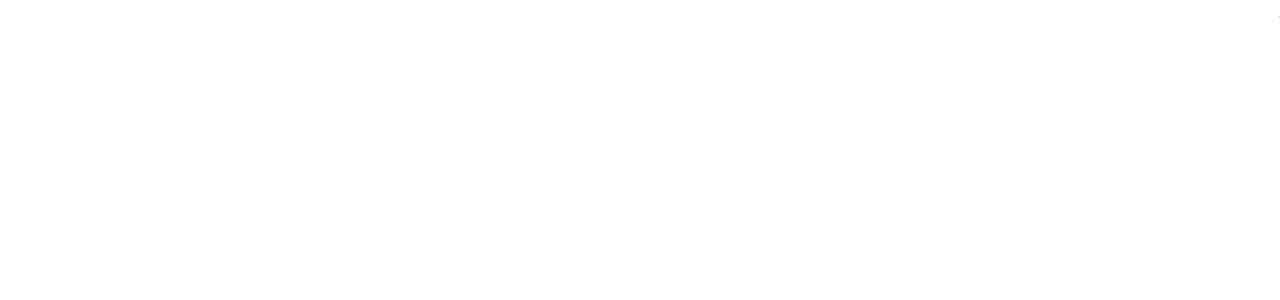
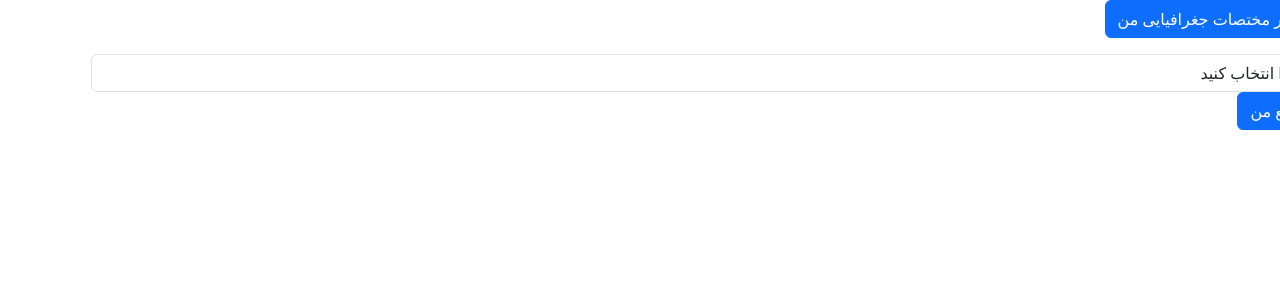
Before and after one commit to esk-ashkan/Fortune-teller, a React (Vite) app in the folder Front-end/: page /stars in a window 1280 px wide. Shown: the top 300 px of the page. Built offline with nearby package versions, Linux system fonts and the light colour scheme.

Commit message:
Minor Updates

```diff
--- a/Front-end/src/App.tsx
+++ b/Front-end/src/App.tsx
@@ -2,7 +2,7 @@
 import Landingpage from "./pages/landing"
 import Tarot  from "./pages/tarot";
 import Coffee from "./pages/coffee";
-//import Stars from "./pages/stars";
+import Stars from "./pages/stars";
 import TeleUserData from "./pages/user";
 
 function App() {
@@ -11,7 +11,7 @@
       <Route path="/" element={<Landingpage/>} />
       <Route path="/tarot" element={<Tarot />} />
       <Route path="/coffee" element={<Coffee />} />
-      <Route path="/stars" element={<TeleUserData />} />
+      <Route path="/stars" element={<Stars />} />
       <Route path="/user" element={<TeleUserData />} />
 
     </Routes>
--- a/Front-end/src/pages/coffee.tsx
+++ b/Front-end/src/pages/coffee.tsx
@@ -2,7 +2,7 @@
 import Form from 'react-bootstrap/Form';
 import Button from 'react-bootstrap/Button';
 import axios from 'axios';
-import './Coffee.css'; // We'll create this
+import './Coffee.css';
 
 export default function Coffee() {
   const [selectedImages, setSelectedImages] = useState<File[]>([]);
@@ -35,7 +35,7 @@
     setIsLoading(true);
     try {
       const response = await axios.post(
-        "http://127.0.0.1:5000/coffee",
+        "https://fortune-teller-nhy4.onrender.com/coffee",
         formData,
         {
           headers: { "Content-Type": "multipart/form-data" }
--- a/Front-end/src/pages/stars.tsx
+++ b/Front-end/src/pages/stars.tsx
@@ -38,7 +38,7 @@
     };
 
     try {
-      const response = await axios.get("http://127.0.0.1:5000/stars", {
+      const response = await axios.get("https://fortune-teller-nhy4.onrender.com/stars", {
         params: {
           lat: selectedCity?.latitude,
           long: selectedCity?.longitude,
--- a/Front-end/src/pages/tarot.tsx
+++ b/Front-end/src/pages/tarot.tsx
@@ -38,7 +38,7 @@
     setMaxNumOfCards(v);
     setSelectedCount(0);
     setSelectedCards([]);
-    setIsLoading(false); // Reset loading state
+    setIsLoading(false);
   };
 
   const handleSelectedCard = (cardName: string) => {
@@ -52,11 +52,10 @@
     setSelectedCount(nextCount);
 
     if (nextCount === maxNumOfCards) {
-      // Start loading animation
       setIsLoading(true);
 
       axios
-        .get("http://127.0.0.1:5000/tarot", {
+        .get("https://fortune-teller-nhy4.onrender.com/tarot", {
           params: {
             cards_list: newSelectedCards,
           },
@@ -91,7 +90,6 @@
           </a>
         </div>
 
-        {/* Header Card */}
         <div className="tarot-header">
           <h2 className="tarot-title">فال تاروت</h2>
           <p className="tarot-subtitle">رویای کهنِ رنگ و رمز</p>
--- a/Front-end/src/pages/user.tsx
+++ b/Front-end/src/pages/user.tsx
@@ -57,8 +57,6 @@
         const initData = parseInitData();
         if (initData) {
             setData(initData);
-
-            // Send to backend for verification
             verifyUserOnServer(initData);
         }
     }, []);
```
